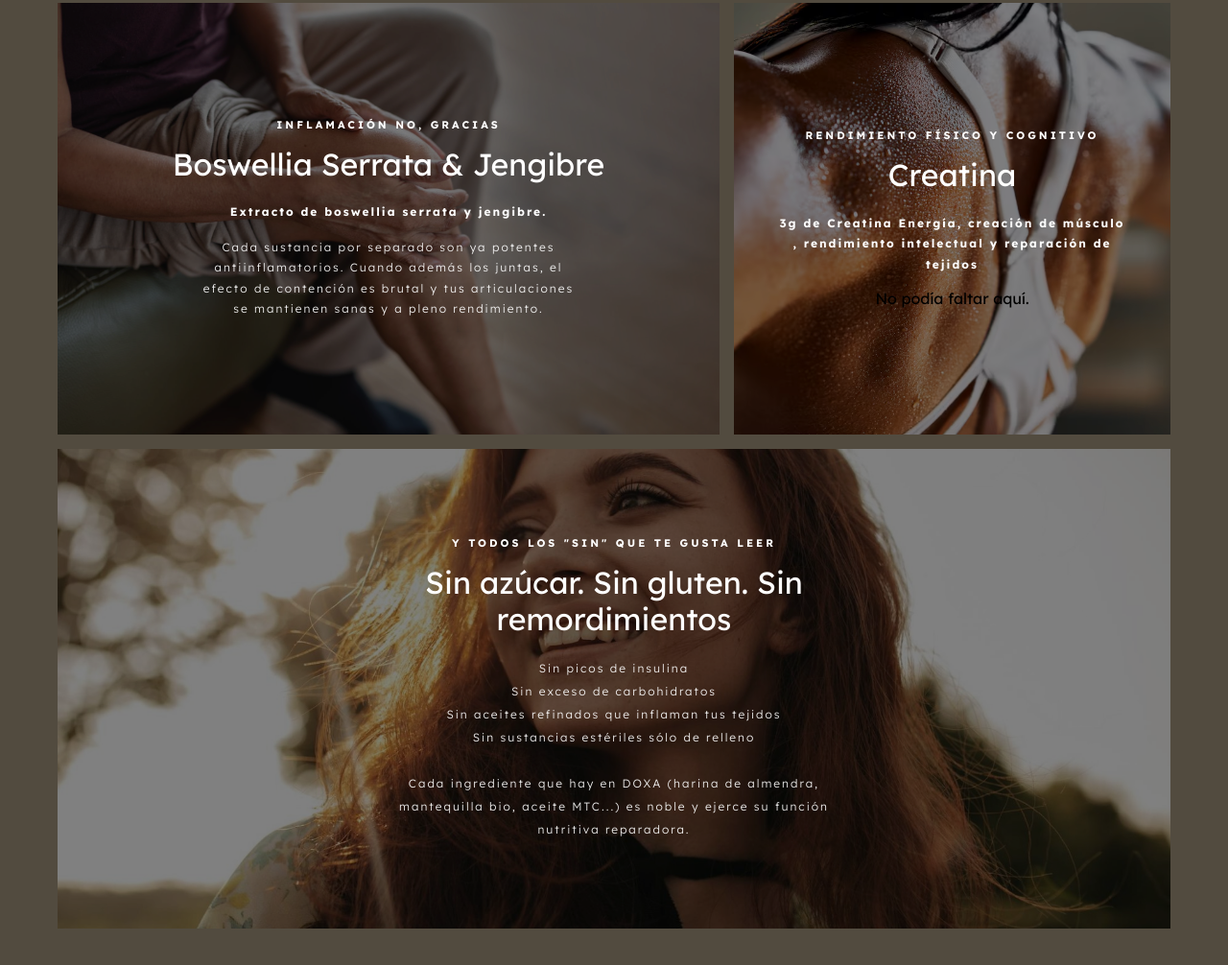
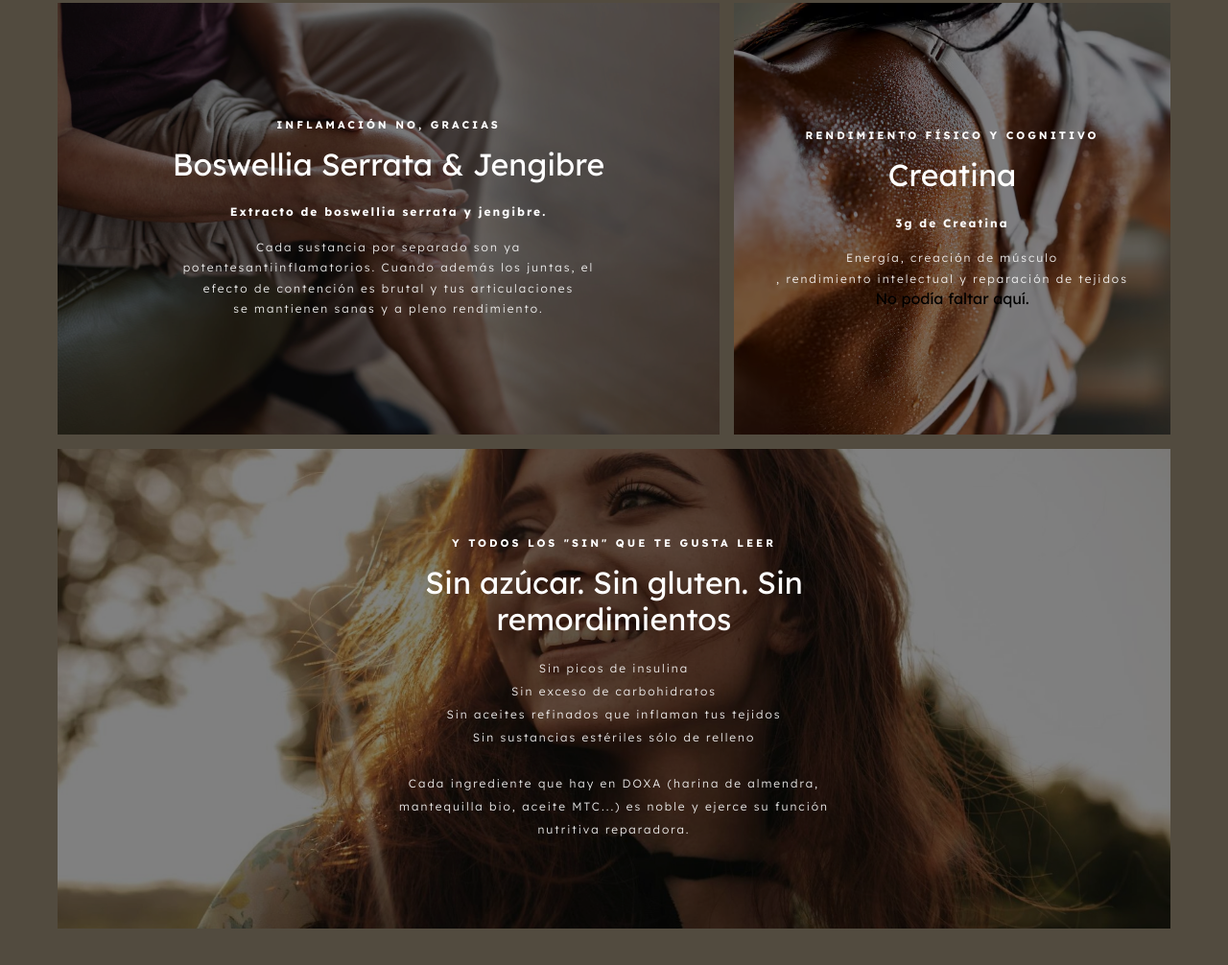
Before and after one commit to AnaFMmylanding/DOXA, a plain HTML site: page index.html in a window 1280 px wide. Shown: the part 3403-4409 px from the top of the page at 96% size. Drawn offline with Linux system fonts and the light colour scheme.

Commit message:
Update index.html

```diff
--- a/index.html
+++ b/index.html
@@ -400,7 +400,7 @@ max-width: 500px;
                 <h2 class="c-tagline">INFLAMACIÓN NO, GRACIAS</h2>
                 <h3 class="c-title">Boswellia Serrata & Jengibre</h3>
                 <p class="c-prop">Extracto de boswellia serrata y jengibre.</p>
-                <p class="c-desc">Cada sustancia por separado son ya potentes<br>antiinflamatorios. Cuando además los juntas, el<br>efecto de contención es brutal y tus articulaciones<br>se mantienen sanas y a pleno rendimiento.</p>
+                <p class="c-desc">Cada sustancia por separado son ya <br>potentesantiinflamatorios. Cuando además los juntas, el<br>efecto de contención es brutal y tus articulaciones<br>se mantienen sanas y a pleno rendimiento.</p>
             </div>
         </div>
 
@@ -409,8 +409,8 @@ max-width: 500px;
             <div class="content-card">
                 <h2 class="c-tagline">RENDIMIENTO FÍSICO Y COGNITIVO</h2>
                 <h3 class="c-title">Creatina</h3>
-                <p class="c-prop">3g de Creatina
-                    Energía, creación de músculo<br>, rendimiento intelectual y reparación de tejidos</p> No podía faltar aquí.
+                <p class="c-prop">3g de Creatina</p>
+                <p class="c-desc">Energía, creación de músculo<br>, rendimiento intelectual y reparación de tejidos</p> No podía faltar aquí.
             </div>
         </div>
 
```
